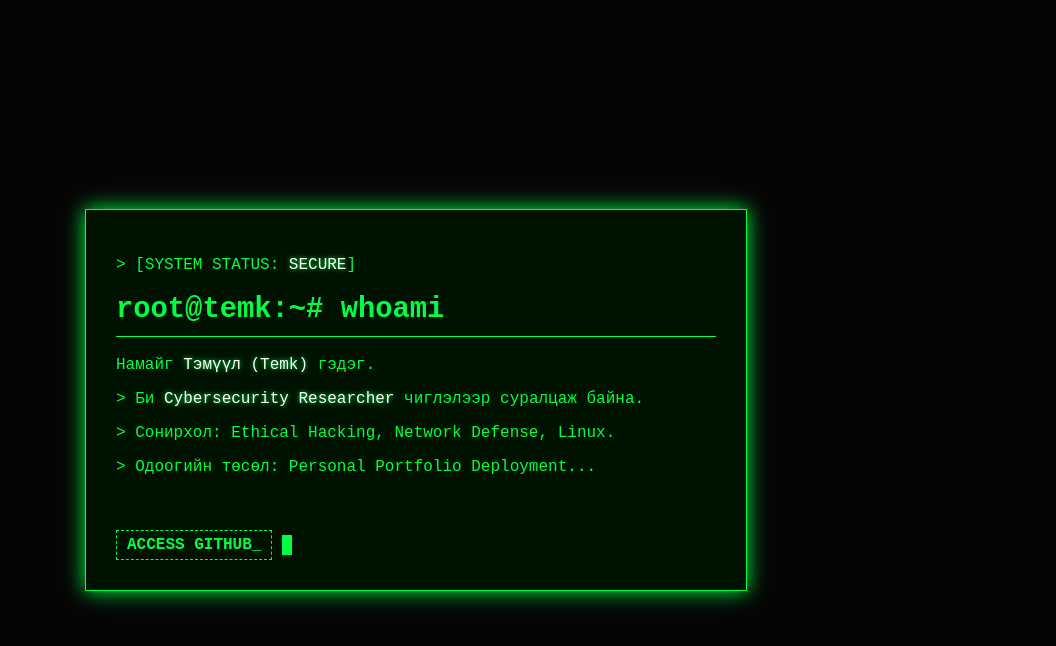
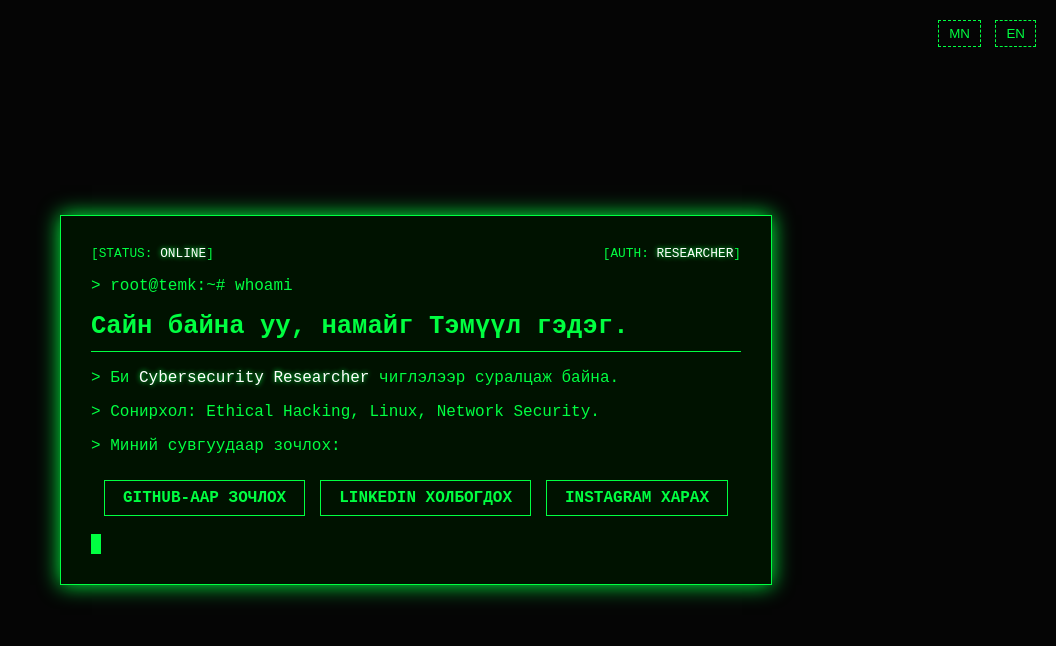
Before and after one commit to myagmartemuul-a11y/my_portfolio, a plain HTML site: page index.html in a window 1280 px wide. Shown: the whole page, without its empty margins (224-1280 px from the left). Drawn offline with Linux system fonts and the light colour scheme.

Commit message:
Update links and UI

```diff
--- a/index.html
+++ b/index.html
@@ -3,53 +3,137 @@
 <head>
     <meta charset="UTF-8">
     <meta name="viewport" content="width=device-width, initial-scale=1.0">
-    <title>TEMK // Cybersecurity Portfolio</title>
+    <meta http-equiv="Content-Security-Policy" content="default-src 'self'; script-src 'self' 'unsafe-inline'; style-src 'self' 'unsafe-inline'; img-src 'self' data:;">
+    <title>Temk // Cyber Portfolio</title>
     <style>
         body {
             background-color: #050505;
-            color: #00FF41; /* Matrix Green */
+            color: #00FF41;
             font-family: 'Courier New', Courier, monospace;
             display: flex;
+            flex-direction: column;
             align-items: center;
             justify-content: center;
             height: 100vh;
             margin: 0;
             overflow: hidden;
         }
+        .lang-switcher {
+            position: absolute;
+            top: 20px;
+            right: 20px;
+        }
+        .lang-btn {
+            background: none;
+            border: 1px dashed #00FF41;
+            color: #00FF41;
+            padding: 5px 10px;
+            cursor: pointer;
+            margin-left: 5px;
+        }
+        .lang-btn:hover { background: #00FF41; color: #000; }
         .terminal-box {
             border: 1px solid #00FF41;
             padding: 30px;
             background: rgba(0, 20, 0, 0.9);
             box-shadow: 0 0 20px #00FF41;
-            max-width: 600px;
+            max-width: 650px;
             width: 90%;
         }
-        .cursor {
-            display: inline-block;
-            width: 10px;
-            height: 20px;
+        h1 { font-size: 1.6rem; border-bottom: 1px solid #00FF41; padding-bottom: 10px; }
+        .highlight { color: #fff; text-shadow: 0 0 5px #00FF41; }
+        .social-links {
+            margin-top: 25px;
+            display: flex;
+            flex-wrap: wrap;
+            gap: 15px;
+            justify-content: center;
+        }
+        .social-btn {
+            color: #00FF41;
+            text-decoration: none;
+            font-weight: bold;
+            border: 1px solid #00FF41;
+            padding: 8px 18px;
+            transition: 0.3s;
+        }
+        .social-btn:hover {
             background: #00FF41;
-            animation: blink 1s infinite;
-            vertical-align: middle;
+            color: #000;
+            box-shadow: 0 0 10px #00FF41;
         }
+        .status-bar { font-size: 0.8rem; margin-bottom: 10px; width: 100%; display: flex; justify-content: space-between; }
+        .cursor { display: inline-block; width: 10px; height: 20px; background: #00FF41; animation: blink 1s infinite; vertical-align: middle; }
         @keyframes blink { 50% { opacity: 0; } }
-        h1 { font-size: 1.8rem; border-bottom: 1px solid #00FF41; padding-bottom: 10px; }
-        .highlight { color: #fff; text-shadow: 0 0 5px #00FF41; }
-        a { color: #00FF41; text-decoration: none; font-weight: bold; border: 1px dashed #00FF41; padding: 5px 10px; display: inline-block; margin-top: 20px; }
-        a:hover { background: #00FF41; color: #000; }
     </style>
 </head>
 <body>
+
+    <div class="lang-switcher">
+        <button class="lang-btn" onclick="setLanguage('mn')">MN</button>
+        <button class="lang-btn" onclick="setLanguage('en')">EN</button>
+    </div>
+
     <div class="terminal-box">
-        <p>> [SYSTEM STATUS: <span class="highlight">SECURE</span>]</p>
-        <h1>root@temk:~# whoami</h1>
-        <p>Намайг <span class="highlight">Тэмүүл (Temk)</span> гэдэг.</p>
-        <p>> Би <span class="highlight">Cybersecurity Researcher</span> чиглэлээр суралцаж байна.</p>
-        <p>> Сонирхол: Ethical Hacking, Network Defense, Linux.</p>
-        <p>> Одоогийн төсөл: Personal Portfolio Deployment...</p>
+        <div class="status-bar">
+            <span>[STATUS: <span class="highlight">ONLINE</span>]</span>
+            <span>[AUTH: <span class="highlight">RESEARCHER</span>]</span>
+        </div>
+
+        <p id="prompt">> root@temk:~# whoami</p>
+        <h1 id="title">Сайн байна уу, намайг Тэмүүл гэдэг.</h1>
+
+        <p id="bio1">> Би <span class="highlight">Cybersecurity Researcher</span> чиглэлээр суралцаж байна.</p>
+        <p id="bio2">> Сонирхол: Ethical Hacking, Linux, Network Security.</p>
+        <p id="bio3">> Холбогдох сувгууд:</p>
+
+        <div class="social-links">
+            <a href="https://github.com/myagmartemuul-a11y" target="_blank" rel="noopener noreferrer" class="social-btn" id="github-btn">GITHUB</a>
+            <a href="https://www.linkedin.com/in/Myagmar Temuul" target="_blank" rel="noopener noreferrer" class="social-btn" id="linkedin-btn">LINKEDIN</a>
+            <a href="https://www.instagram.com/temkstre" target="_blank" rel="noopener noreferrer" class="social-btn" id="instagram-btn">INSTAGRAM</a>
+        </div>
         <br>
-        <a href="https://github.com/myagmartemuul-a11y" target="_blank">ACCESS GITHUB_</a>
         <span class="cursor"></span>
     </div>
+
+    <script>
+        const translations = {
+            mn: {
+                prompt: "> root@temk:~# whoami",
+                title: "Сайн байна уу, намайг Тэмүүл гэдэг.",
+                bio1: "> Би <span class='highlight'>Cybersecurity Researcher</span> чиглэлээр суралцаж байна.",
+                bio2: "> Сонирхол: Ethical Hacking, Linux, Network Security.",
+                bio3: "> Миний сувгуудаар зочлох:",
+                github: "GITHUB-ААР ЗОЧЛОХ",
+                linkedin: "LINKEDIN ХОЛБОГДОХ",
+                instagram: "INSTAGRAM ХАРАХ"
+            },
+            en: {
+                prompt: "> root@temk:~# whoami",
+                title: "Hello, my name is Temuul.",
+                bio1: "> I am a <span class='highlight'>Cybersecurity Researcher</span> in training.",
+                bio2: "> Interests: Ethical Hacking, Linux, Network Security.",
+                bio3: "> Visit my profiles:",
+                github: "VISIT GITHUB",
+                linkedin: "CONNECT ON LINKEDIN",
+                instagram: "VIEW INSTAGRAM"
+            }
+        };
+
+        function setLanguage(lang) {
+            document.getElementById('prompt').innerHTML = translations[lang].prompt;
+            document.getElementById('title').innerHTML = translations[lang].title;
+            document.getElementById('bio1').innerHTML = translations[lang].bio1;
+            document.getElementById('bio2').innerHTML = translations[lang].bio2;
+            document.getElementById('bio3').innerHTML = translations[lang].bio3;
+            document.getElementById('github-btn').innerText = translations[lang].github;
+            document.getElementById('linkedin-btn').innerText = translations[lang].linkedin;
+            document.getElementById('instagram-btn').innerText = translations[lang].instagram;
+            localStorage.setItem('preferredLang', lang);
+        }
+
+        const savedLang = localStorage.getItem('preferredLang') || 'mn';
+        setLanguage(savedLang);
+    </script>
 </body>
 </html>
```
